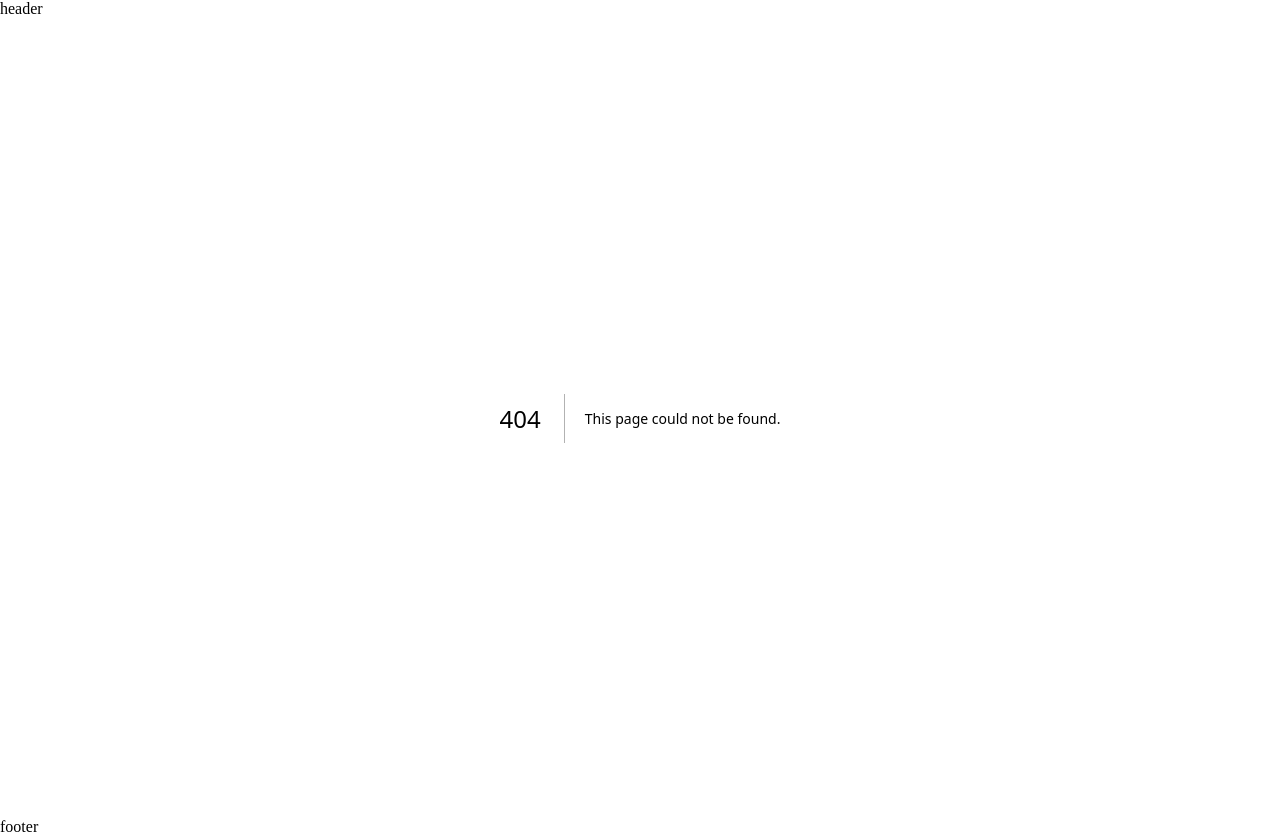
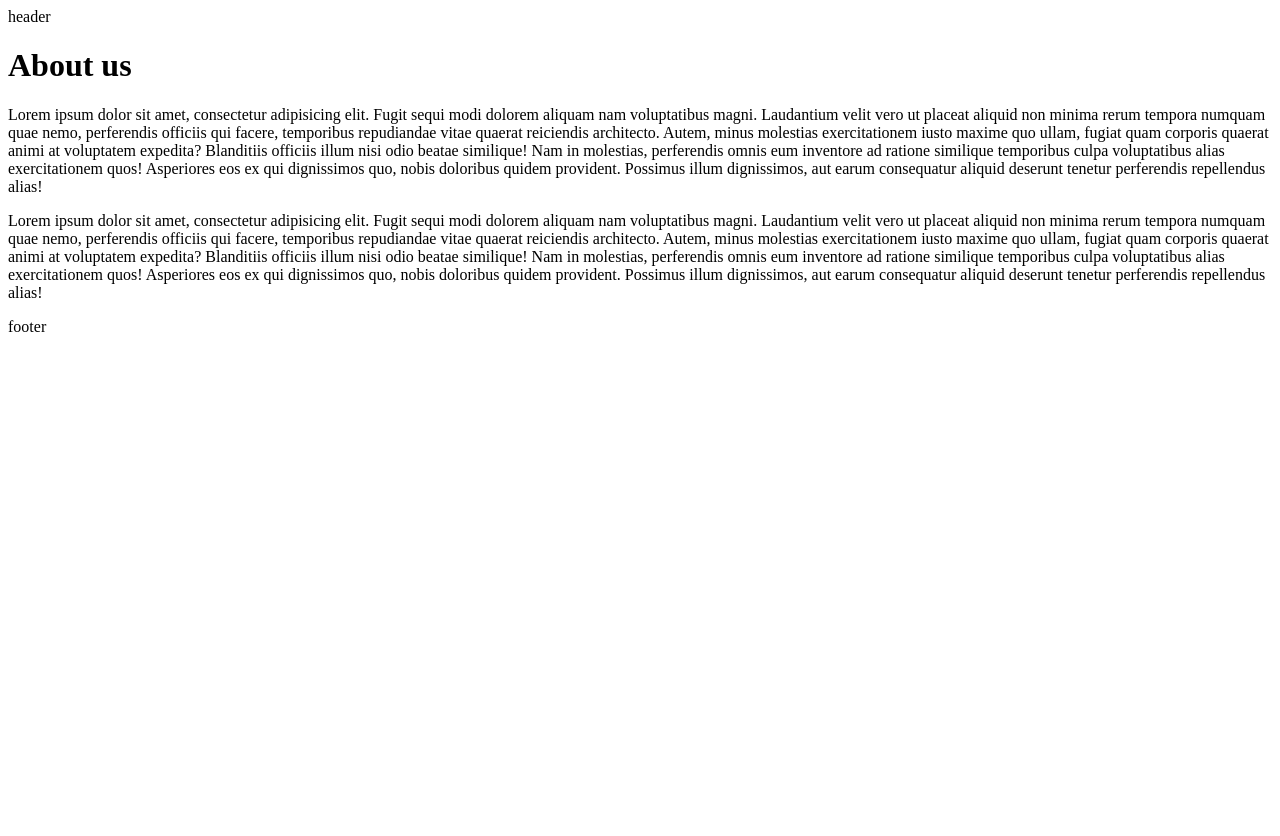
Before and after one commit to webepse/next-review-2026, a Next.js app: page /about in a window 1280 px wide. Before the commit this address had no page. After the commit the page ends 800 px from the top, so only its background shows below. Built offline with nearby package versions, Linux system fonts and the light colour scheme.

Commit message:
correction exercice Routing

```diff
--- /dev/null
+++ b/app/about/page.jsx
@@ -0,0 +1,9 @@
+export default function AboutPage() {
+    return (
+        <>
+            <h1>About us</h1>
+            <p>Lorem ipsum dolor sit amet, consectetur adipisicing elit. Fugit sequi modi dolorem aliquam nam voluptatibus magni. Laudantium velit vero ut placeat aliquid non minima rerum tempora numquam quae nemo, perferendis officiis qui facere, temporibus repudiandae vitae quaerat reiciendis architecto. Autem, minus molestias exercitationem iusto maxime quo ullam, fugiat quam corporis quaerat animi at voluptatem expedita? Blanditiis officiis illum nisi odio beatae similique! Nam in molestias, perferendis omnis eum inventore ad ratione similique temporibus culpa voluptatibus alias exercitationem quos! Asperiores eos ex qui dignissimos quo, nobis doloribus quidem provident. Possimus illum dignissimos, aut earum consequatur aliquid deserunt tenetur perferendis repellendus alias!</p>
+            <p>Lorem ipsum dolor sit amet, consectetur adipisicing elit. Fugit sequi modi dolorem aliquam nam voluptatibus magni. Laudantium velit vero ut placeat aliquid non minima rerum tempora numquam quae nemo, perferendis officiis qui facere, temporibus repudiandae vitae quaerat reiciendis architecto. Autem, minus molestias exercitationem iusto maxime quo ullam, fugiat quam corporis quaerat animi at voluptatem expedita? Blanditiis officiis illum nisi odio beatae similique! Nam in molestias, perferendis omnis eum inventore ad ratione similique temporibus culpa voluptatibus alias exercitationem quos! Asperiores eos ex qui dignissimos quo, nobis doloribus quidem provident. Possimus illum dignissimos, aut earum consequatur aliquid deserunt tenetur perferendis repellendus alias!</p>
+        </>
+    )
+}
```
Also changed, not shown: app/reviews/spider-man/page.jsx (added, +8 -0 lines).
